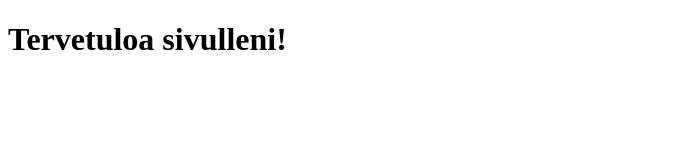
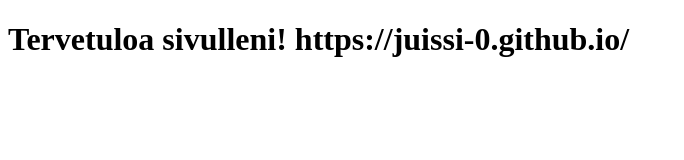
Before and after one commit to juissi-0/juissi-0.github.io, a plain HTML site: page index.html in a window 1280 px wide. Shown: the whole page, without its empty margins (0-684 px from the left). Drawn offline with Linux system fonts and the light colour scheme.

Commit message:
Modify heading to include personal website link
Updated the heading to include a URL.

```diff
--- a/index.html
+++ b/index.html
@@ -5,8 +5,9 @@
     <link rel="authorization_endpoint" href="https://indieauth.com">
     <link rel="token_endpoint" href="https://indieauth.com">
     <link rel="me" href="https://juissi-0.github.io">
+    <link rel="me" href="https://juissi-0.github.io">
 </head>
 <body>
-    <h1>Tervetuloa sivulleni!</h1>
+    <h1>Tervetuloa sivulleni! https://juissi-0.github.io/</h1>
 </body>
 </html>
```
